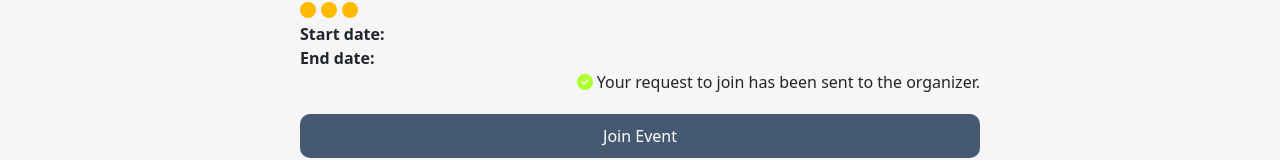
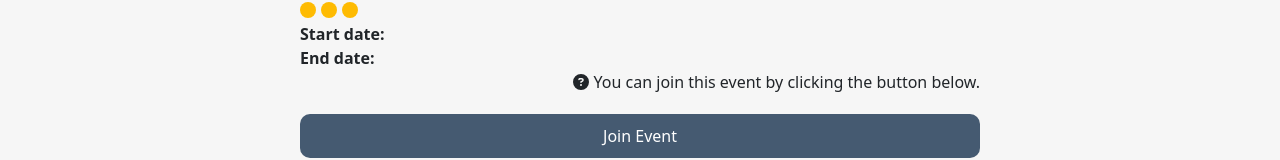
Before and after one commit to alosadahg/metro_events, a React (Create React App) app: page /expanded-event/1 in a window 1280 px wide. Shown: the part 369-529 px from the top of the page. Built offline with nearby package versions, Linux system fonts and the light colour scheme; no server answers.

Commit message:
dynamic joining of events ui

```diff
--- a/src/Components/Common/Header.js
+++ b/src/Components/Common/Header.js
@@ -39,7 +39,7 @@ const Header = () => {
 
   return (
     <nav className="Header">
-      <Link to={`/event-discovery/${userID}`}>
+      <Link to={`/event-discovery/${userData.uid}`}>
         <h2>MetroEvents</h2>
       </Link>
       <ul>
--- a/src/Components/Main/EventDiscovery/Thumbnail.js
+++ b/src/Components/Main/EventDiscovery/Thumbnail.js
@@ -46,7 +46,7 @@ const Thumbnail = ({ thumbnail, date, title, description, event }) => {
     <div
       className="Thumbnail"
       onClick={() => {
-        console.log(event);
+        // console.log(event);
         setCurrentEvent(event);
       }}
     >
--- a/src/Components/Main/ExpandedEvent/ExpandedEvent.js
+++ b/src/Components/Main/ExpandedEvent/ExpandedEvent.js
@@ -1,18 +1,33 @@
-import React, { useContext } from "react";
+import React, { useContext, useEffect, useState } from "react";
 import { EventContext } from "../../../Context/EventContext";
-import { faCircle, faCircleCheck } from "@fortawesome/free-solid-svg-icons";
+import {
+  faCircle,
+  faCircleCheck,
+  faQuestionCircle,
+} from "@fortawesome/free-solid-svg-icons";
 import { FontAwesomeIcon } from "@fortawesome/react-fontawesome";
 
 const ExpandedEvent = () => {
-  const { currentEvent } = useContext(EventContext);
+  const { currentEvent, myEvents } = useContext(EventContext);
+  const [eventStatus, setEventStatus] = useState("");
 
-  console.log(currentEvent);
+  // console.log(currentEvent);
+  // console.log(myEvents);
+  // console.log(eventStatus);
+
+  useEffect(() => {
+    myEvents.forEach((event) => {
+      if (event.eventid === currentEvent.eid) {
+        setEventStatus(event.status);
+      }
+    });
+  }, [myEvents]);
+
   return (
     <div className="ExpandedEvent">
       <div className="img-container">
         <img src={currentEvent.thumbnail} alt="" />
       </div>
-
       <div className="details">
         <p className="title">{currentEvent.eventname}</p>
 
@@ -32,10 +47,27 @@ const ExpandedEvent = () => {
           <span>{currentEvent.enddate}</span>
         </p>
       </div>
-      <p className="request-popup">
-        <FontAwesomeIcon className="circle-check" icon={faCircleCheck} /> Your
-        request to join has been sent to the organizer.
-      </p>
+      {/* checks */}
+      {eventStatus === "approved" ? (
+        <p className="request-popup">
+          <FontAwesomeIcon className="circle-check" icon={faCircleCheck} /> Your
+          request has been approved by the organizer.
+        </p>
+      ) : eventStatus === "interested" ? (
+        <p className="request-popup">
+          <FontAwesomeIcon
+            className="circle-check request"
+            icon={faCircleCheck}
+          />{" "}
+          Your request to join has been forwarded to the organizer.
+        </p>
+      ) : (
+        <p className="request-popup">
+          <FontAwesomeIcon className=" no-request" icon={faQuestionCircle} />{" "}
+          You can join this event by clicking the button below.
+        </p>
+      )}
+
       <button>Join Event</button>
     </div>
   );
--- a/src/Context/EventContext.js
+++ b/src/Context/EventContext.js
@@ -1,5 +1,6 @@
 import axios from "axios";
-import React, { createContext, useEffect, useState } from "react";
+import React, { createContext, useContext, useEffect, useState } from "react";
+import { UserContext } from "./LoginContext";
 
 export const EventContext = createContext();
 
@@ -9,6 +10,13 @@ const EventProvider = ({ children }) => {
   const [currentEventIndex, setCurrentEventIndex] = useState(-1);
   const [loading, setLoading] = useState(true);
   const [error, setError] = useState(null);
+
+  const [myEvents, setMyEvents] = useState([]);
+  const [userData] = useContext(UserContext);
+
+  // console.log(userData);
+
+  console.log(myEvents);
 
   useEffect(() => {
     const fetchData = async () => {
@@ -28,9 +36,40 @@ const EventProvider = ({ children }) => {
     fetchData();
   }, []);
 
+  useEffect(() => {
+    const fetchMyEvents = async () => {
+      try {
+        const response = await axios.get(
+          "https://events-api-iuta.onrender.com/attend-event/view-all"
+        );
+        // console.log(response);
+
+        let events = [];
+        response.data.forEach((event) => {
+          if (event.userid === userData.uid) {
+            events.push(event);
+          }
+        });
+        setMyEvents(events);
+      } catch (error) {
+        // setError(error);
+        console.log(error);
+      } finally {
+        // setLoading(false);
+      }
+    };
+    fetchMyEvents();
+  }, []);
+
   return (
     <EventContext.Provider
-      value={{ data, currentEvent, setCurrentEvent, setCurrentEventIndex }}
+      value={{
+        data,
+        currentEvent,
+        setCurrentEvent,
+        setCurrentEventIndex,
+        myEvents,
+      }}
     >
       {children}
     </EventContext.Provider>
--- a/src/Styles/Main/ExpandedEvent/ExpandedEvent.scss
+++ b/src/Styles/Main/ExpandedEvent/ExpandedEvent.scss
@@ -46,6 +46,10 @@
     .circle-check {
       color: greenyellow;
     }
+
+    .request {
+      color: #4fe5ef;
+    }
   }
 
   button {
@@ -58,4 +62,10 @@
     background-color: $faded-blue;
     margin: 20px 0;
   }
+
+  button:hover {
+    background-color: rgb(22, 59, 78);
+    padding: 11px;
+    transition: 0.3s;
+  }
 }
```
